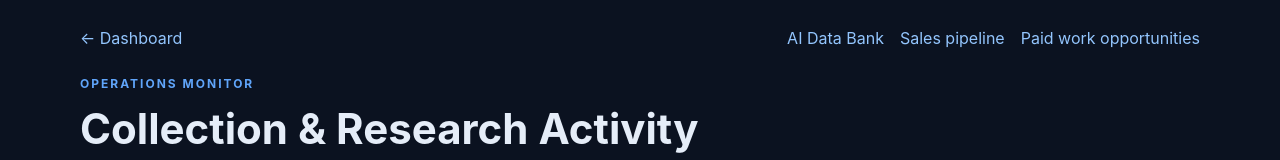
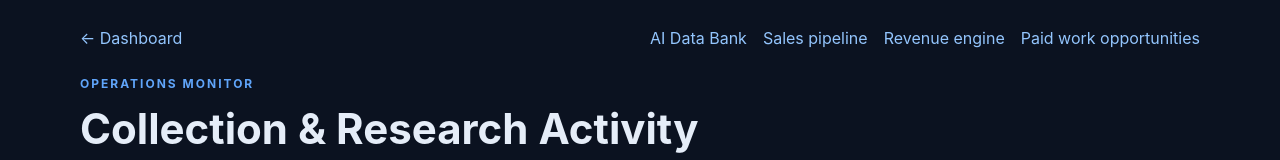
Before and after one commit to coffeyjessie996-ux/AiDataMarketplacefinal, a Next.js app in the folder apps/web/: page /agents in a window 1280 px wide. Shown: the top 160 px of the page. Built offline with nearby package versions, Linux system fonts and the light colour scheme; no server answers.

Commit message:
Link existing agent dashboard to revenue engine

```diff
--- a/apps/web/app/agents/page.tsx
+++ b/apps/web/app/agents/page.tsx
@@ -104,6 +104,7 @@ export default function AgentActivityPage() {
           <div style={{ display: 'flex', gap: 16 }}>
             <a href="/data-bank" style={{ color: '#93c5fd', textDecoration: 'none' }}>AI Data Bank</a>
             <a href="/pipeline" style={{ color: '#93c5fd', textDecoration: 'none' }}>Sales pipeline</a>
+            <a href="/revenue" style={{ color: '#93c5fd', textDecoration: 'none' }}>Revenue engine</a>
             <a href="/agents/opportunities" style={{ color: '#93c5fd', textDecoration: 'none' }}>Paid work opportunities</a>
           </div>
         </nav>
```
